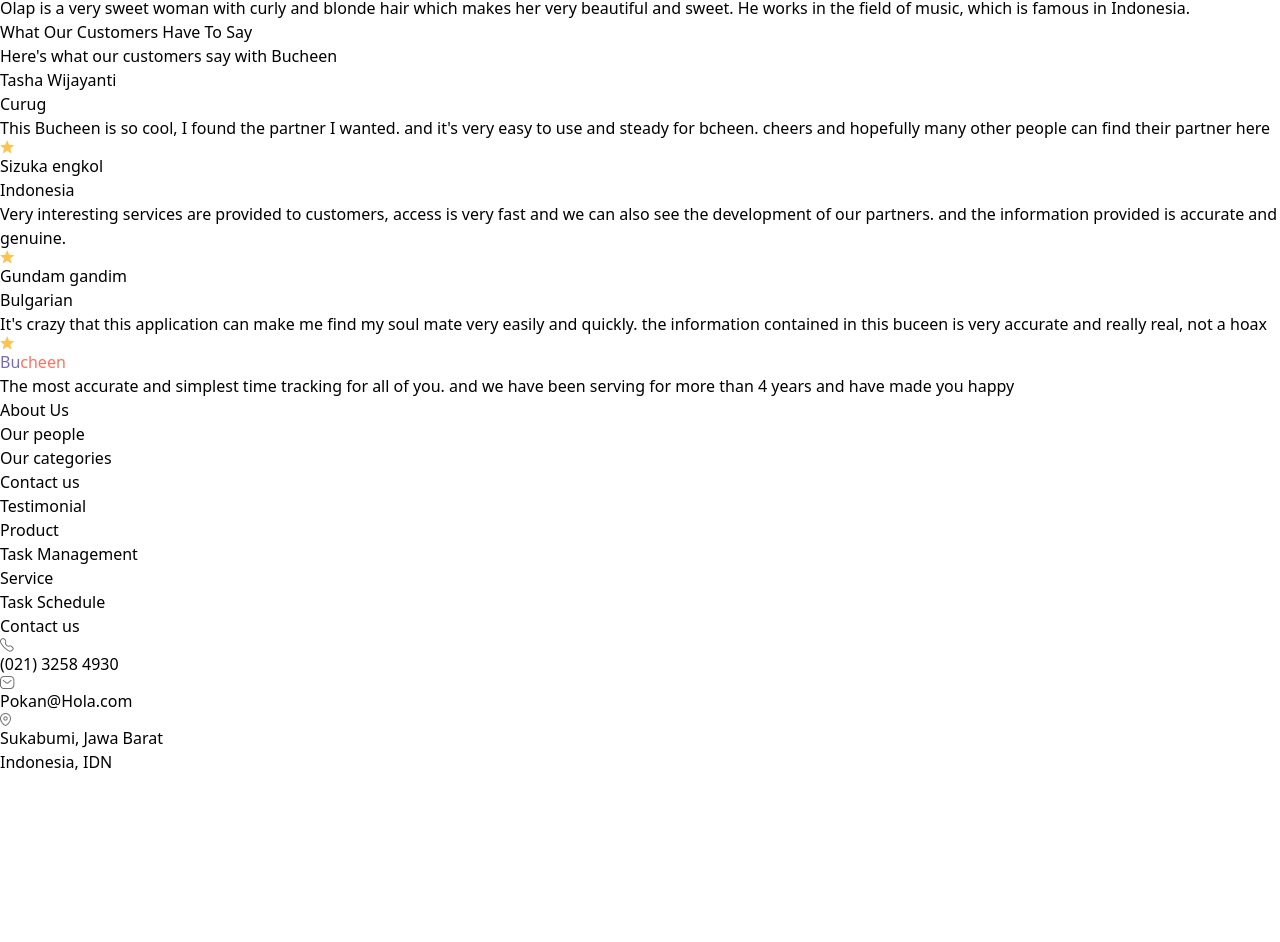
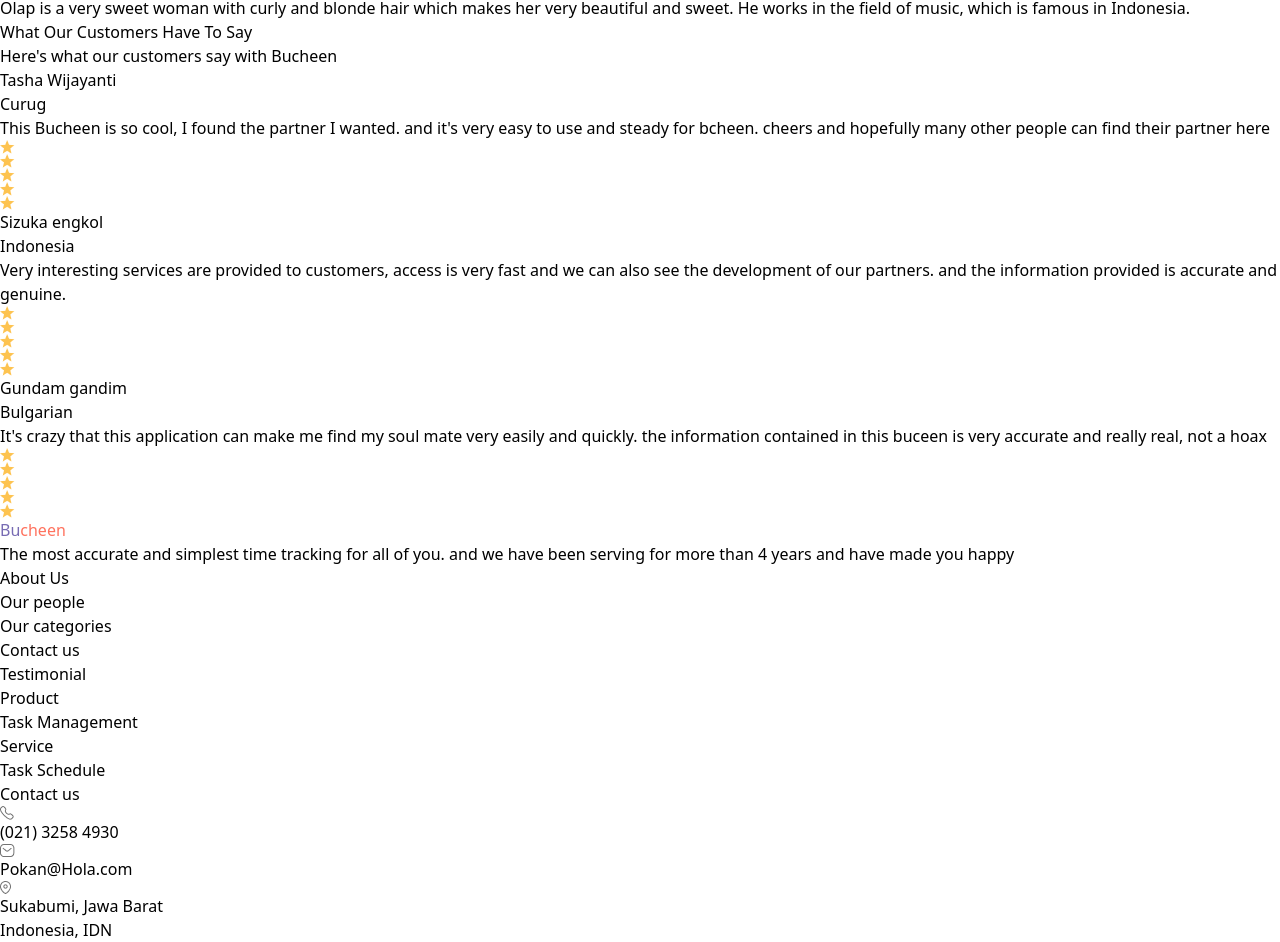
Before and after one commit to MiraWir/figma-frontend, a React (Vite) app: page / in a window 1280 px wide. Shown: the part 3235-4177 px from the top of the page. Before the commit the page ends 4009 px from the top, so only its background shows below. Built offline with nearby package versions, Linux system fonts and the light colour scheme.

Commit message:
new Array -> ...Array

```diff
--- a/src/components/sections/Testimonials.jsx
+++ b/src/components/sections/Testimonials.jsx
@@ -89,7 +89,8 @@
                   </p>
 
                   <div className="mt-[18px] flex items-center gap-[16px]">
-                    {[new Array(5)].map((_, index) => (
+                    {/*anlamiyorum, anlamam lazim. sonra anlarim*/}
+                    {[...Array(5)].map((_, index) => (
                       <img key={index} src={starIcon} alt="star" className="h-[20px] w-[20px]" />
 
                     ))}
```
